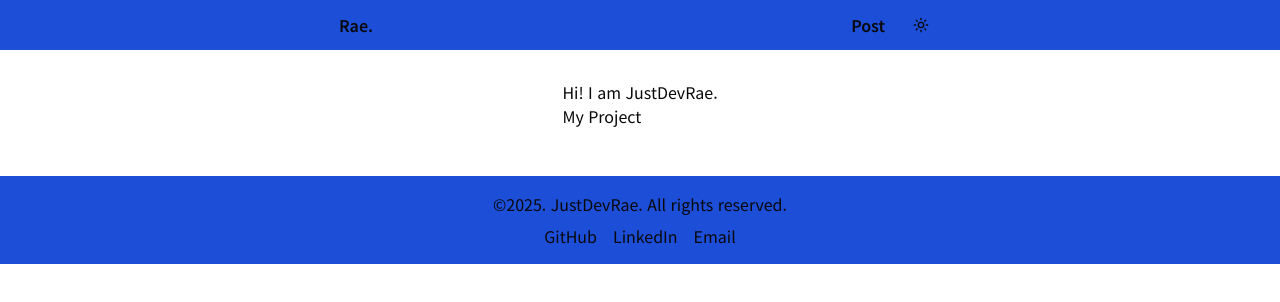
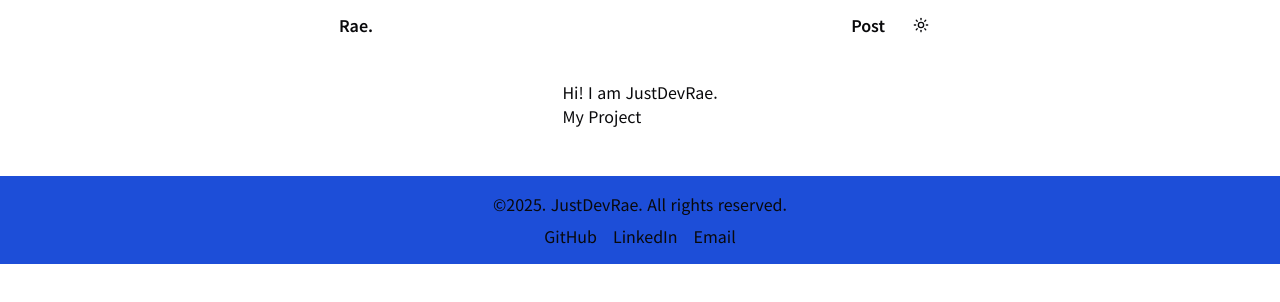
Before and after one commit to JustDevRae/rae.blog, a Next.js app: page / in a window 1280 px wide. Shown: the top 302 px of the page. Built offline with nearby package versions, Linux system fonts and the light colour scheme.

Commit message:
style: Header 컴포넌트 반투명 배경 적용

```diff
--- a/src/components/layout/Header.tsx
+++ b/src/components/layout/Header.tsx
@@ -15,7 +15,7 @@ export default function Header() {
 
   return (
     <header
-      className={`fixed left-1/2 top-0 flex h-[50px] w-full -translate-x-1/2 transform items-center justify-around bg-blue-700 px-[100px] font-semibold transition-transform duration-300 mobile:justify-between mobile:px-[30px] ${
+      className={`fixed left-1/2 top-0 flex h-[50px] w-full -translate-x-1/2 transform items-center justify-around px-[100px] font-semibold backdrop-blur-sm transition-transform duration-300 mobile:justify-between mobile:px-[30px] ${
         visible ? "translate-y-0" : "-translate-y-full"
       }`}
     >
```
